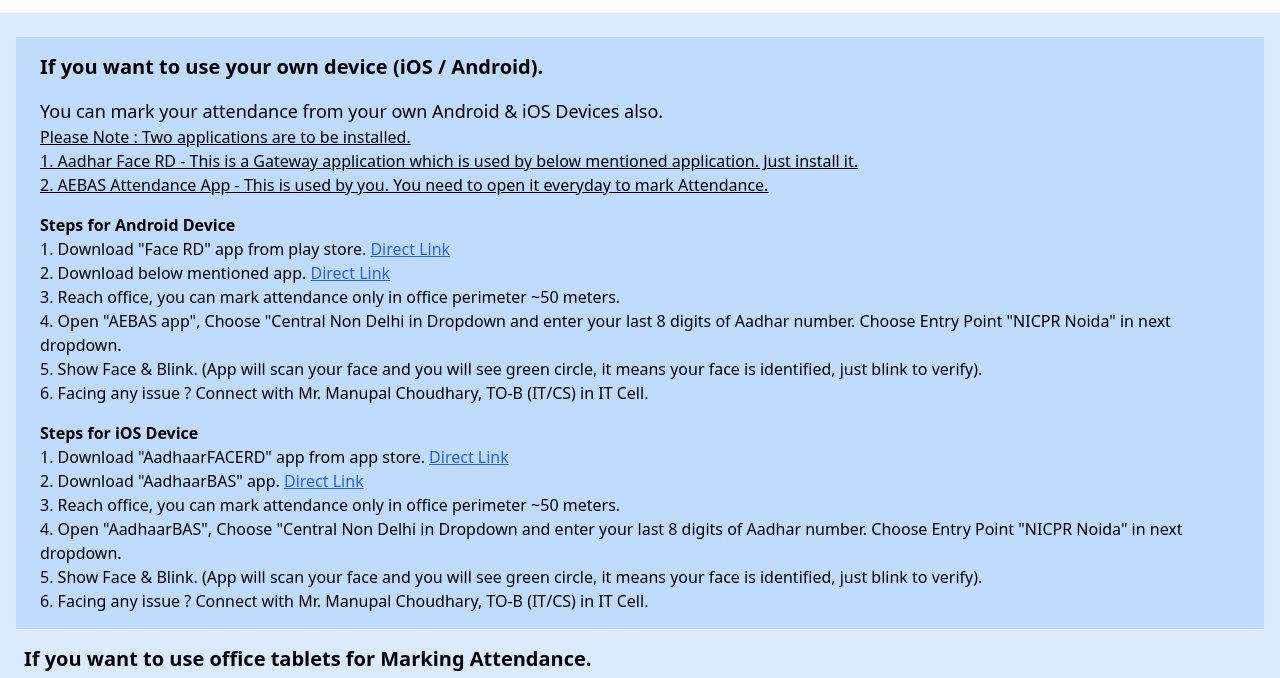
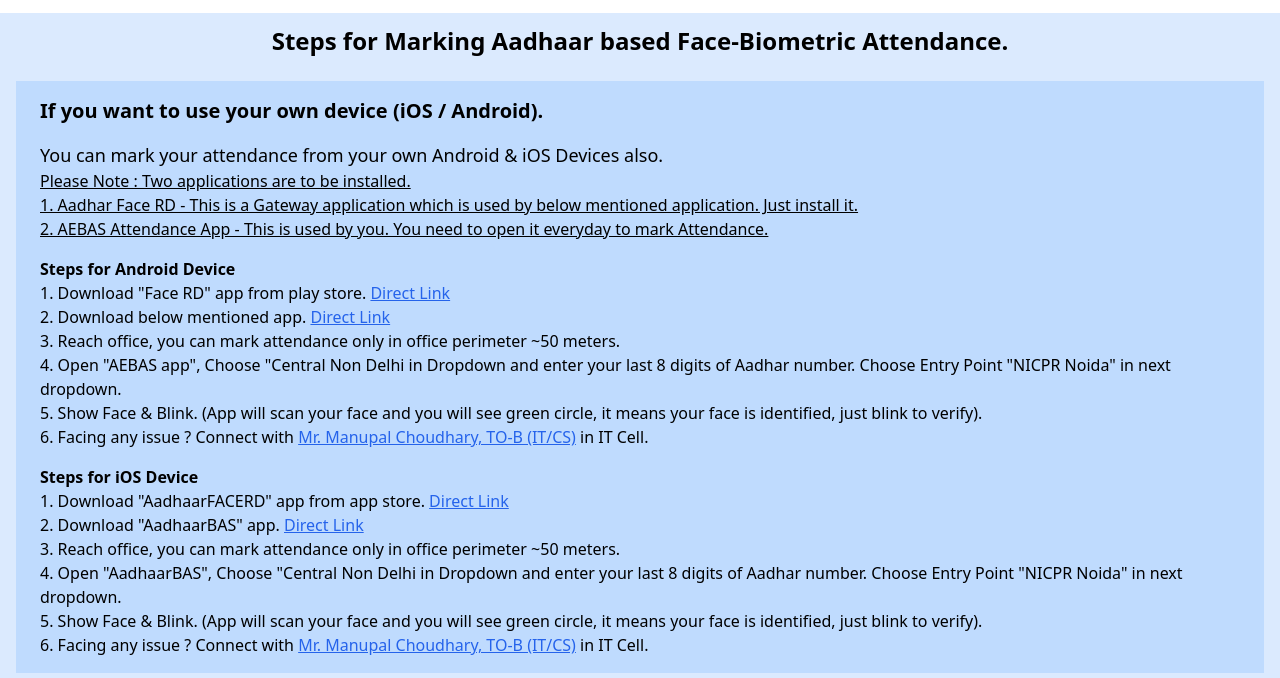
Before and after one commit to malwaremanu/nicpr-app, a plain HTML site: page dist/index.html in a window 1280 px wide. Shown: the part 75-753 px from the top of the page. Drawn offline with nearby package versions, Linux system fonts and the light colour scheme.

Commit message:
Added heading.

```diff
--- a/dist/index.html
+++ b/dist/index.html
@@ -26,6 +26,11 @@
         </div>
     </nav>
 
+
+    <div class="font-semibold mt-3 text-2xl text-center ">
+        Steps for Marking Aadhaar based Face-Biometric Attendance.
+    </div>
+
     <!-- Main Content -->
     <div id="app" class="container mx-auto p-4">
         <div class="bg-blue-200 px-4 py-2 my-2">
@@ -48,7 +53,7 @@
                 3. Reach office, you can mark attendance only in office perimeter ~50 meters.<br>
                 4. Open "AEBAS app", Choose "Central Non Delhi in Dropdown and enter your last 8 digits of Aadhar number. Choose Entry Point "NICPR Noida" in next dropdown.<br>
                 5. Show Face & Blink. (App will scan your face and you will see green circle, it means your face is identified, just blink to verify).<br>
-                6. Facing any issue ? Connect with <a href="https://wa.me/919024343890">Mr. Manupal Choudhary, TO-B (IT/CS)</a> in IT Cell.<br>
+                6. Facing any issue ? Connect with <a class="text-blue-600 underline" href="https://wa.me/919024343890">Mr. Manupal Choudhary, TO-B (IT/CS)</a> in IT Cell.<br>
             </div>
 
             <div class="p-2">
@@ -58,7 +63,7 @@
                 3. Reach office, you can mark attendance only in office perimeter ~50 meters.<br>
                 4. Open "AadhaarBAS", Choose "Central Non Delhi in Dropdown and enter your last 8 digits of Aadhar number. Choose Entry Point "NICPR Noida" in next dropdown.<br>
                 5. Show Face & Blink. (App will scan your face and you will see green circle, it means your face is identified, just blink to verify).<br>
-                6. Facing any issue ? Connect with <a href="https://wa.me/919024343890">Mr. Manupal Choudhary, TO-B (IT/CS)</a> in IT Cell.<br>
+                6. Facing any issue ? Connect with <a class="text-blue-600 underline" href="https://wa.me/919024343890">Mr. Manupal Choudhary, TO-B (IT/CS)</a> in IT Cell.<br>
             </div>
         </div>
 
```
